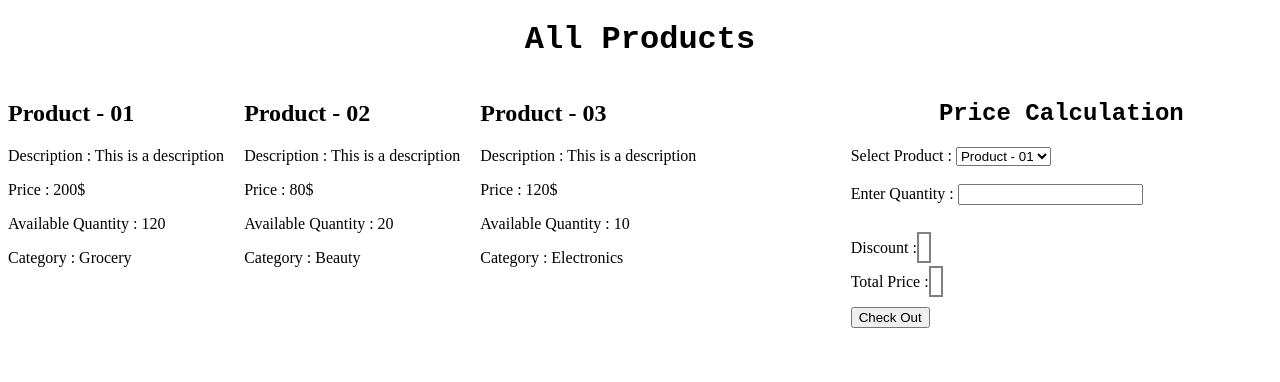
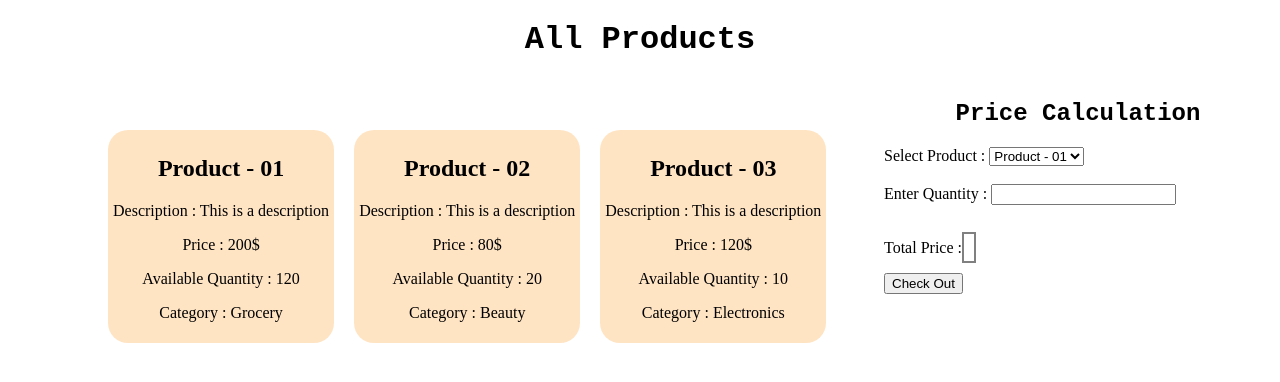
Before and after one commit to ar-sohan/learning-web-technologies-spring2025-2026-sec-a, a PHP site: page / in a window 1280 px wide. Shown: the top 382 px of the page. Run offline with PHP 8.4, Linux system fonts and the light colour scheme.

Commit message:
Lab 04 final push

```diff
--- a/Lab_04/index.html
+++ b/Lab_04/index.html
@@ -12,21 +12,21 @@
       <!-- product container -->
       <div class="product_container">
         <!-- product - 01 -->
-        <div>
+        <div class="product">
           <h2>Product - 01</h2>
           <p>Description : This is a description</p>
           <p>Price : 200$</p>
           <p>Available Quantity : 120</p>
           <p>Category : Grocery</p>
         </div>
-        <div>
+        <div class="product">
           <h2>Product - 02</h2>
           <p>Description : This is a description</p>
           <p>Price : 80$</p>
           <p>Available Quantity : 20</p>
           <p>Category : Beauty</p>
         </div>
-        <div>
+        <div class="product">
           <h2>Product - 03</h2>
           <p>Description : This is a description</p>
           <p>Price : 120$</p>
@@ -51,7 +51,6 @@
             <label for="quantity">Enter Quantity : </label>
             <input type="number" id="quantity">
             <br><br>
-            <p>Discount : <span class="price"> </span></p>
             <p>Total Price : <span id="totalPrice" class="price"> </span></p>
             <button id="checkout">Check Out</button>
          </div>
--- a/Lab_04/script.js
+++ b/Lab_04/script.js
@@ -27,11 +27,14 @@ btn.addEventListener("click", function () {
 
     let totalPrice = selectedProduct.price * quantity;
     document.getElementById("totalPrice").innerHTML = totalPrice + "$";
-    console.log(selectedProduct);
-    console.log(productIdInput.price, productIdInput.quantity);
+    if(totalPrice > 1000)
+    {
+        alert("You are eligible for a gift coupon.")
+    }
   }
   else
   {
     alert("Out Of stock. Please select a valid quantity.");
+    document.getElementById("quantity").value = "";
   }
 });
--- a/Lab_04/style.css
+++ b/Lab_04/style.css
@@ -10,11 +10,19 @@
 }
 
 .product_container{
+    padding-left: 100px;
+    padding-top: 50px;
     width: 100%;
     display: flex;
     gap: 20px;
 }
 
+.product{
+    padding: 5px;
+    background-color: bisque;
+    border-radius: 20px;
+    text-align: center;
+}
 .price_cal{
     width: 50%;
 }
```
